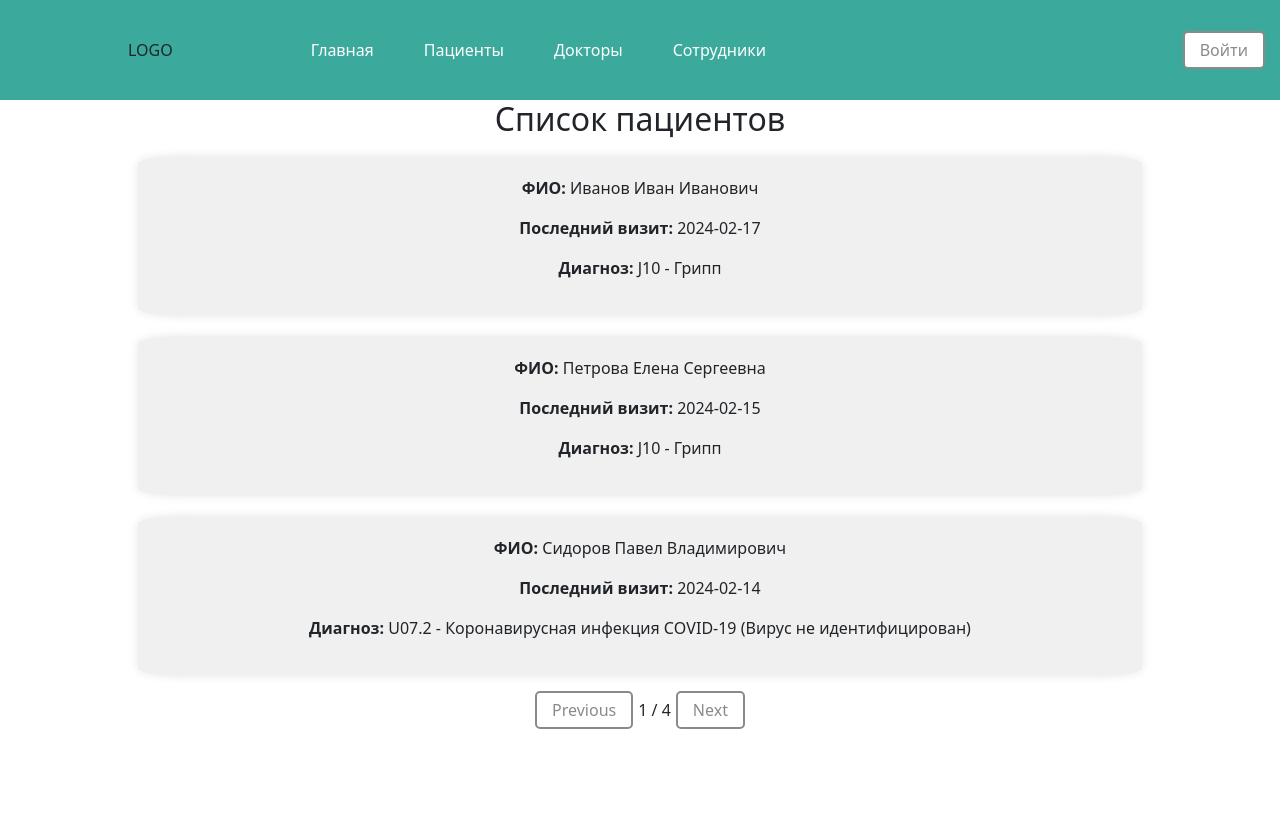
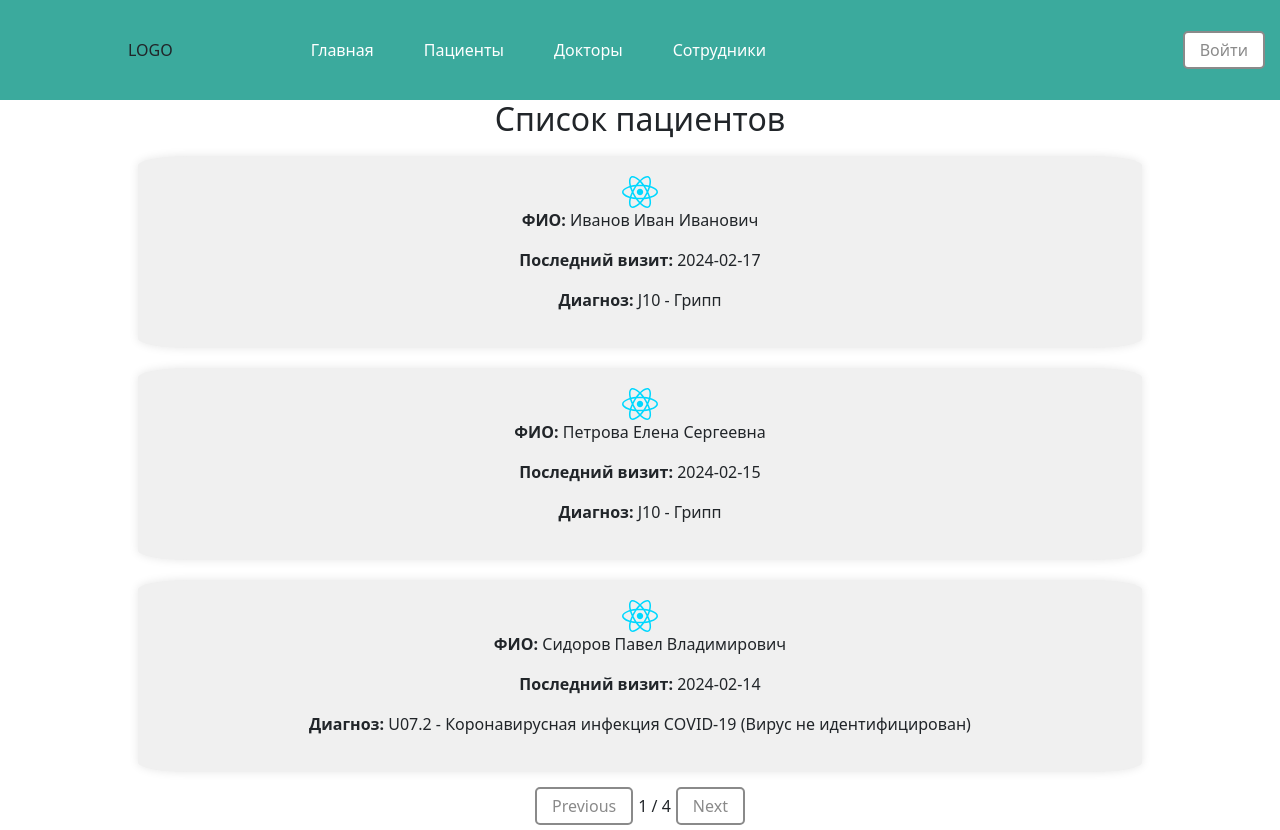
Before and after one commit to KirichenkoND/Budgerigar-1, a React (Vite) app in the folder frontend/: page /patients in a window 1280 px wide. Before the commit the page ends 800 px from the top, so only its background shows below. Built offline with nearby package versions, Linux system fonts and the light colour scheme.

Commit message:
Update Patient Card. Add template to avatar. #11

```diff
--- a/frontend/src/components/PatientList/PatientCard.scss
+++ b/frontend/src/components/PatientList/PatientCard.scss
@@ -20,7 +20,8 @@
 }
 
 .patient-card-item {
-    width: calc(80% - 20px); /* Устанавливаем ширину так, чтобы было по три карточки в строке */
+
+    width: calc(80% - 20px);
     margin: 10px;
     padding: 20px;
     border-radius: 5%;
@@ -34,5 +35,5 @@
 }
 
 .patient-info {
-    /* Дополнительные стили информации о пациенте */
+    /* ... */
 }
--- a/frontend/src/components/PatientList/PatientList.tsx
+++ b/frontend/src/components/PatientList/PatientList.tsx
@@ -1,6 +1,8 @@
 import React, { useState } from 'react';
 import PatientCard from './PatientCard';
-import Popup from '../Popup/Popup'; // Импортируем компонент Popup
+import Popup from '../Popup/Popup';
+
+import defailt_avatar from '../../assets/react.svg';
 
 import Button from '../../UI/Button/Button';
 
@@ -64,9 +66,14 @@ const PatientList: React.FC<PatientListProps> = ({ patients }) => {
                 {currentPatients.map((patient, index) => (
                     <div key={index} className="patient-card-item" onClick={() => handlePatientClick(patient)}>
                         <div className="patient-info">
-                            <p><strong>ФИО:</strong> {patient.name}</p>
-                            <p><strong>Последний визит:</strong> {patient.lastvisitdate}</p>
-                            <p><strong>Диагноз:</strong> {patient.diagnosis}</p>
+                            <div className="patient-avatar">
+                                <img src={defailt_avatar}></img>
+                            </div>
+                            <div>
+                                <p><strong>ФИО:</strong> {patient.name}</p>
+                                <p><strong>Последний визит:</strong> {patient.lastvisitdate}</p>
+                                <p><strong>Диагноз:</strong> {patient.diagnosis}</p>
+                            </div>
                         </div>
                     </div>
                 ))}
```
